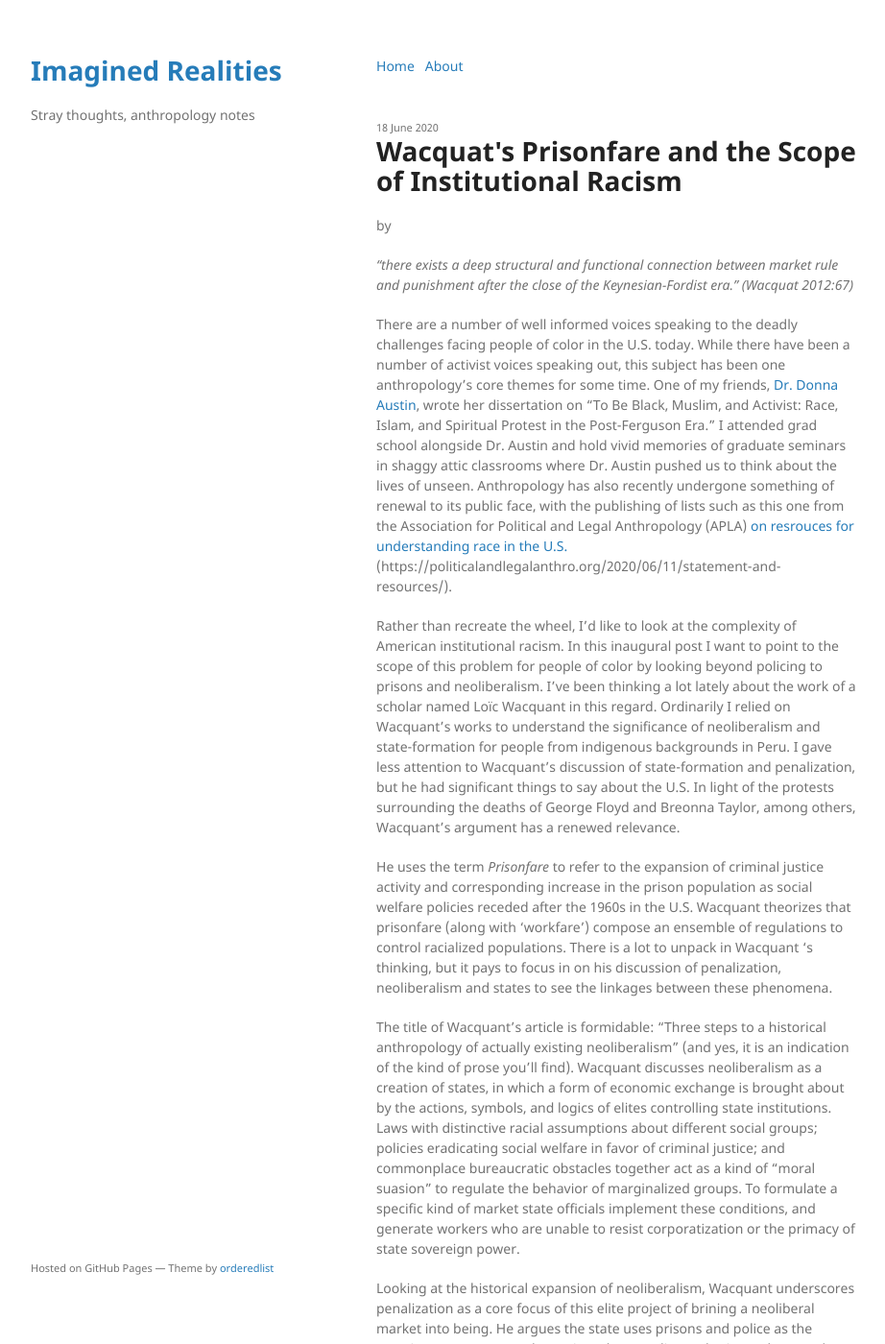
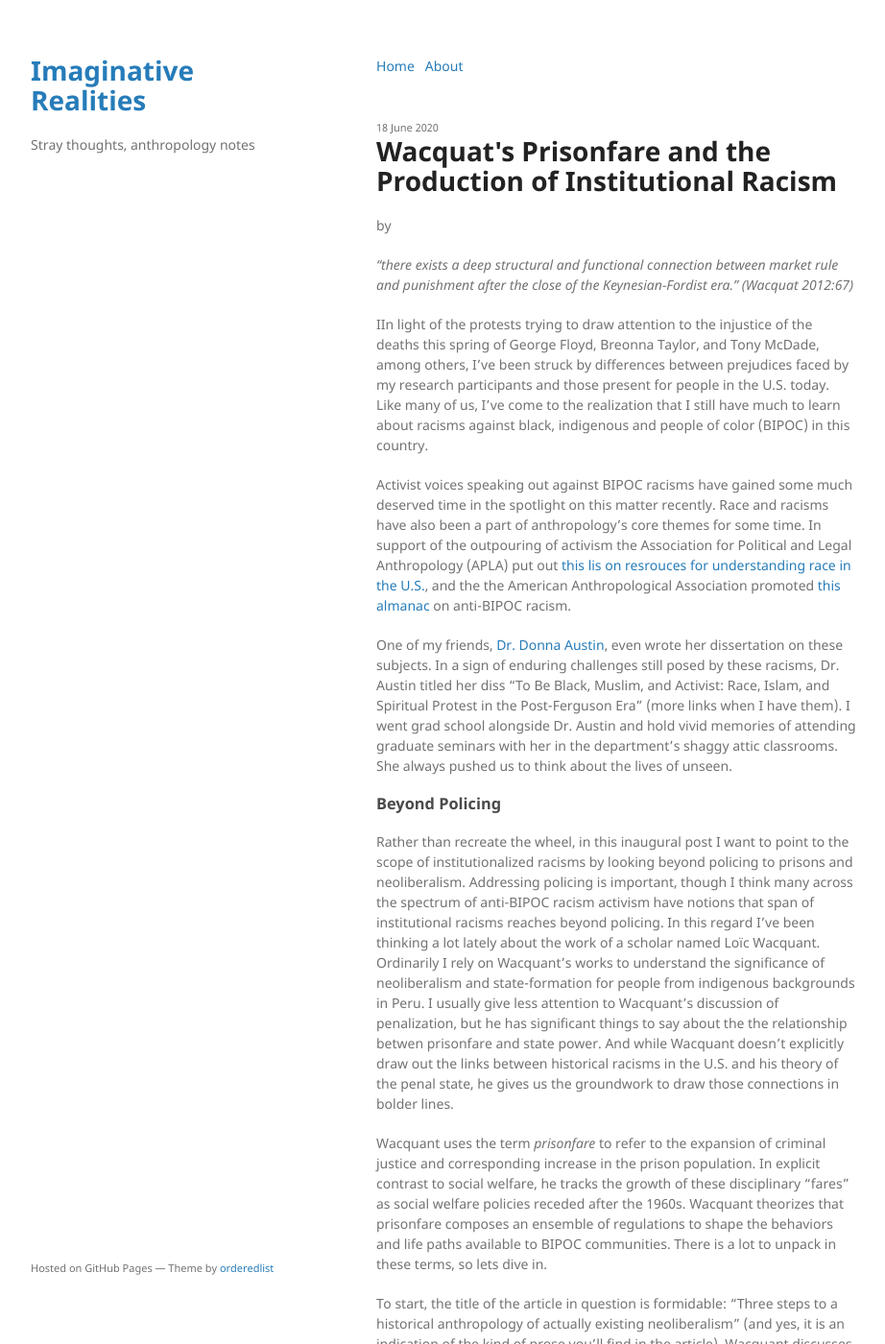
Before and after one commit to everydayrain/christopherbauer.org, a Jekyll site: the page built from _posts/2020-6-18-Pandemic-protests.md, in a window 1280 px wide and 1400 px high. Shown: the whole window at 96% size, without its empty margins (178-1100 px from the left). Built offline with Jekyll 4.4.1, drawn with Linux system fonts in a browser that asks for light colours; some of the changed text lies outside the part shown.

Commit message:
firstpost

```diff
--- a/_config.yml
+++ b/_config.yml
@@ -1,4 +1,4 @@
-title: Imagined Realities
+title: Imaginative Realities
 logo:
 description: Stray thoughts, anthropology notes
 show_downloads: false
--- a/_posts/2020-6-18-Pandemic-protests.md
+++ b/_posts/2020-6-18-Pandemic-protests.md
@@ -1,29 +1,34 @@
 ---
 layout: post
-title: Wacquat's Prisonfare and the Scope of Institutional Racism
+title: Wacquat's Prisonfare and the Production of Institutional Racism
 ---
 
 *"there exists a deep structural and functional connection between market rule and punishment after the close of the Keynesian-Fordist era." (Wacquat 2012:67)*
 
+IIn light of the protests trying to draw attention to the injustice of the deaths this spring of George Floyd, Breonna Taylor, and Tony McDade, among others, I've been struck by differences between prejudices faced by my research participants and those present for people in the U.S. today.  Like many of us, I've come to the realization that I still have much to learn about racisms against black, indigenous and people of color (BIPOC) in this country.
 
-There are a number of well informed voices speaking to the deadly challenges facing people of color in the U.S. today. While there have been a number of activist voices speaking out, this subject has been one anthropology's core themes for some time.  One of my friends, [Dr. Donna Austin](https://anthropology.rutgers.edu/academics/graduate/graduate-students/cultural-anthropology/493-donna-auston), wrote her dissertation on "To Be Black, Muslim, and Activist: Race, Islam, and Spiritual Protest in the Post-Ferguson Era."  I attended grad school alongside Dr. Austin and hold vivid memories of graduate seminars in shaggy attic classrooms where Dr. Austin pushed us to think about the lives of unseen.  Anthropology has also recently undergone something of renewal to its public face, with the publishing of lists such as this one from the Association for Political and Legal Anthropology (APLA) [on resrouces for understanding race in the U.S.](https://politicalandlegalanthro.org/2020/06/11/statement-and-resources/) (https://politicalandlegalanthro.org/2020/06/11/statement-and-resources/).
+Activist voices speaking out against BIPOC racisms have gained some much deserved time in the spotlight on this matter recently.  Race and racisms have also been a part of anthropology's core themes for some time.  In support of the outpouring of activism the Association for Political and Legal Anthropology (APLA) put out [this lis on resrouces for understanding race in the U.S.](https://politicalandlegalanthro.org/2020/06/11/statement-and-resources/), and the the American Anthropological Association promoted [this almanac](https://www.americananthro.org/ParticipateAndAdvocate/Landing.aspx?ItemNumber=25744) on anti-BIPOC racism.
 
-Rather than recreate the wheel, I'd like to look at the complexity of American institutional racism. In this inaugural post I want to point to the scope of this problem for people of color by looking beyond policing to prisons and neoliberalism.  I've been thinking a lot lately about the work of a scholar named Loïc Wacquant in this regard. Ordinarily I relied on Wacquant's works to understand the significance of neoliberalism and state-formation for people from indigenous backgrounds in Peru.  I gave less attention to Wacquant's discussion of state-formation and penalization, but he had significant things to say about the U.S. In light of the protests surrounding the deaths of George Floyd and Breonna Taylor, among others, Wacquant's argument has a renewed relevance.
+One of my friends, [Dr. Donna Austin](https://anthropology.rutgers.edu/academics/graduate/graduate-students/cultural-anthropology/493-donna-auston), even wrote her dissertation on these subjects.  In a sign of enduring challenges still posed by these racisms, Dr. Austin titled her diss "To Be Black, Muslim, and Activist: Race, Islam, and Spiritual Protest in the Post-Ferguson Era" (more links when I have them).  I went grad school alongside Dr. Austin and hold vivid memories of attending graduate seminars with her in the department's shaggy attic classrooms.  She always pushed us to think about the lives of unseen.
 
-He uses the term *Prisonfare* to refer to the expansion of criminal justice activity and corresponding increase in the prison population as social welfare policies receded after the 1960s in the U.S.  Wacquant theorizes that prisonfare (along with 'workfare') compose an ensemble of regulations to control racialized populations.  There is a lot to unpack in Wacquant 's thinking, but it pays to focus in on his discussion of penalization, neoliberalism and states to see the linkages between these phenomena.
+### Beyond Policing
 
-The title of Wacquant's article is formidable: "Three steps to a historical anthropology of actually existing neoliberalism" (and yes, it is an indication of the kind of prose you'll find).  Wacquant discusses neoliberalism as a creation of states, in which a form of economic exchange is brought about by the actions, symbols, and logics of elites controlling state institutions.  Laws with distinctive racial assumptions about different social groups; policies eradicating social welfare in favor of criminal justice; and commonplace bureaucratic obstacles together act as a kind of "moral suasion" to regulate the behavior of marginalized groups.  To formulate a specific kind of market state officials implement these conditions, and generate workers who are unable to resist corporatization or the primacy of state sovereign power.
+Rather than recreate the wheel, in this inaugural post I want to point to the scope of institutionalized racisms by looking beyond policing to prisons and neoliberalism.  Addressing policing is important, though I think many across the spectrum of anti-BIPOC racism activism have notions that span of institutional racisms reaches beyond policing.  In this regard I've been thinking a lot lately about the work of a scholar named Loïc Wacquant.  Ordinarily I rely on Wacquant's works to understand the significance of neoliberalism and state-formation for people from indigenous backgrounds in Peru.  I usually give less attention to Wacquant's discussion of penalization, but he has significant things to say about the the relationship betwen prisonfare and state power.  And while Wacquant doesn't explicitly draw out the links between historical racisms in the U.S. and his theory of the penal state, he gives us the groundwork to draw those connections in bolder lines.
 
-Looking at the historical expansion of neoliberalism, Wacquant underscores penalization as a core focus of this elite project of brining a neoliberal market into being.  He argues the state uses prisons and police as the coercive counterpart to the project above.  Police and prisons  those at the bottom to conform to these market imperatives.  In Wacquant's theory, people of color are criminalized for being poor, for the fact that racialization subjects them to extreme market insecurity with very few state supports to compensate. He draws a comparison to the explosion in the penal population in the U.S. to British workhouses, those Victorian institutions which penalized the poor:
+Wacquant uses the term *prisonfare* to refer to the expansion of criminal justice and corresponding increase in the prison population.  In explicit contrast to social welfare, he tracks the growth of these disciplinary "fares" as social welfare policies receded after the 1960s.  Wacquant theorizes that prisonfare composes an ensemble of regulations to shape the behaviors and life paths available to BIPOC communities.  There is a lot to unpack in these terms, so lets dive in.
+
+To start, the title of the article in question is formidable: "Three steps to a historical anthropology of actually existing neoliberalism" (and yes, it is an indication of the kind of prose you'll find in the article).  Wacquant discusses neoliberalism as a creation of states, in which a form of economic exchange ("the market") is brought about by the actions, symbols, and logics of elites controlling state institutions.  Through laws with distinctive racial assumptions about different social groups; policies dismantling social welfare and/or expanding the scope criminal justice system; and commonplace bureaucratic obstacles, Wacquant outlines a wave of disciplinary and regulatory obstacles shaping our lives according to neoliberal imperatives.  Through these measures state officials create a specific kind of market in which workers are unable to resist ever expanding corporatization or the primacy of state sovereign power.
+
+BIPOC communities in particular are subjected to extremes of market insecurity in the "gig economy" without public supports or mutual aid networks of yesteryear (e.g. unions, guilds, or family or community supports which once udnerpinned social relationships).  Looking at the historical expansion of neoliberalism, Wacquant underscores penalization as a core means of enforcing the sorts of behaviors amicable to the neoliberal market while crushing any social or civic disorder which may threaten it.  He draws a comparison to the explosion in the penal population in the U.S. to British workhouses, those Victorian institutions which excised the poor as an imperative for the "proper" functioning of society:
 
 > Much like the ‘long sixteenth century’ saw the birth of the modern Leviathan in Western Europe (Ertman 1997), including the invention of poor relief and the penal prison, as part of the rocky transition from feudalism to mercantilist capitalism, our own century’s turn has witnessed the fashioning of a novel kind of state that purports to enshrine markets and embrace liberty, but in reality reserves liberalism and its benefits for those at the top while it enforces punitive paternalism upon those at the bottom. Instead of viewing the police, the court, and the prison as technical appendages for fighting crime, we must recognise that they constitute core political capacities through which the Leviathan governs physical space, cuts up social space, dramatises symbolic divisions and stages sovereignty. (Wacquant 2012:76)
 
-State criminal justice activities designed to racially order social space and cement symbolic divisions translate into crushing lived experiences of marginalization, impoverishment and violence for people of color in the U.S.  While it is out of the order of the structure of Wacquant's article, a passage from an earlier section explains his theory behind why public officials peruse prisonfare as part of the neoliberal state.  Paradoxically, prisonfare is intended to bolster the failing legitimacy of those very same elites as they abandon the public services and welfare policies touted as the justification for government administration after World War II:
+State criminal justice activities designed to maintain order in social space and cement symbolic racial divisions translate into lived experiences of marginalization, impoverishment and violence for people of color in the U.S.  While it is out of the order of the structure of Wacquant's article, a passage from an earlier section explains public officials' motivations behind these practices.  Paradoxically, prisonfare is intended to bolster the failing legitimacy of those very leaders.  As police and public officials no longer act as guardians or purveyors of social welfare, the justification for extensive government administration has also fallen away.  Reaching for a new justification these elites grasp at prisonfare.  He writes:
 
 >putting the marginalised fractions of the postindustrial working class under stern tutelage guided by moral behaviourism offers a prime theatrical stage onto which governing elites can project the authority of the state and shore up the deficit of legitimacy they suffer whenever they forsake its established missions of social and economic protection (Wacquant 2012:67)
 
-That is the "law and order" planks of both political parties signal to a majority white population a crisis authorizing militarized policing and ballooning prison system.  Establishing a problem of their own making, political elites alternate between devising laws and regulations which enshrine marginalization of people of color and righteously taking to the bully pulpit to fight what they deem to be the scourges of lawlessness which elites instigated .  With these imperatives they reinforce the sovereignty of the state at the heart of all those square feet of prisons.
+In other words, the "law and order" planks of both political parties act as a justification as well as a display of competency to a majority white population.  Responding to a "crisis" of their own making, political elites alternate between devising regulations which eliminate state supports for everyone while righteously taking to the bully pulpit to fight the scourge of crime.  In the process, these public officials shore up the state's primacy of intervention in what amounts to a struggle against their own population.
 
-A history of racism in the U.S. is important to understanding this.  So is understanding that history is entangled
+### The Broader Problem
 
-To understand institutional racism requires an understanding of American history.  Wacquant's critique reminds us that history is incomplete without an understanding of the neoliberal project as an ongoing, active creation in the present day.  Prisonfare stands next to education and housing policies as part of the broader scope of institutional racism within which policing has recently come to national attention.  As a composite, they form a devastating set of realities for people of color, and require attending to each, even as the subject of institutional racism in policing gains its deserved attention.
+A history of racism in the U.S. is important to understanding racisms against BIPOC communities.  Understanding that history also requires that we understand how the neoliberal turn perpetuates racist practices in the U.S. as it has done in countries such as Peru.  Wacquant's critique reminds us that the neoliberal project is an ongoing, active creation in which a historical trajectory of racism connects with elite projects to enforce a market favorable to commodification and marketization and where social life inhabits an increasingly narrow slice of lived reality.  This critique of prisonfare can be added to other policies, discussed elsewhere, in education, health and housing which contribute to the broader scope of institutional racisms.  As a composite, they form a devastating set of realities for people of color, and will require that we address each individually, even as the subject of institutional racisms in policing now gains deserved public scrutiny.
```
Also changed, not shown: drafts/2020-6-18-Pandemic-protests.md (added, +26 -0 lines).
